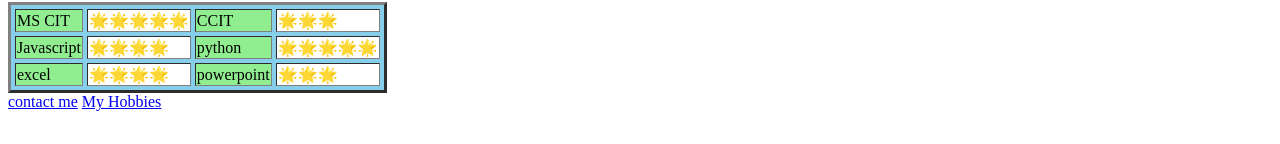
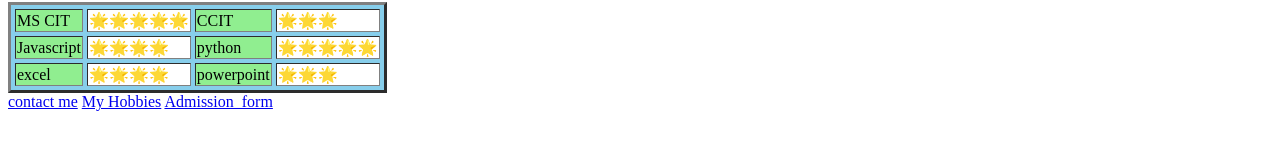
Before and after one commit to Rss97/cv, a plain HTML site: page index.html in a window 1280 px wide. Shown: the part 653-797 px from the top of the page. Drawn offline with Linux system fonts and the light colour scheme.

Commit message:
Update index.html

```diff
--- a/index.html
+++ b/index.html
@@ -62,5 +62,6 @@
 </table>
 <a href="F:\a\html\contact.html">contact me</a>
 <a href="F:\a\html\hobbies.html">My Hobbies</a>
+<a href="F:\a\html\form.html">Admission_form</a>
   </body>
 </html>
```
